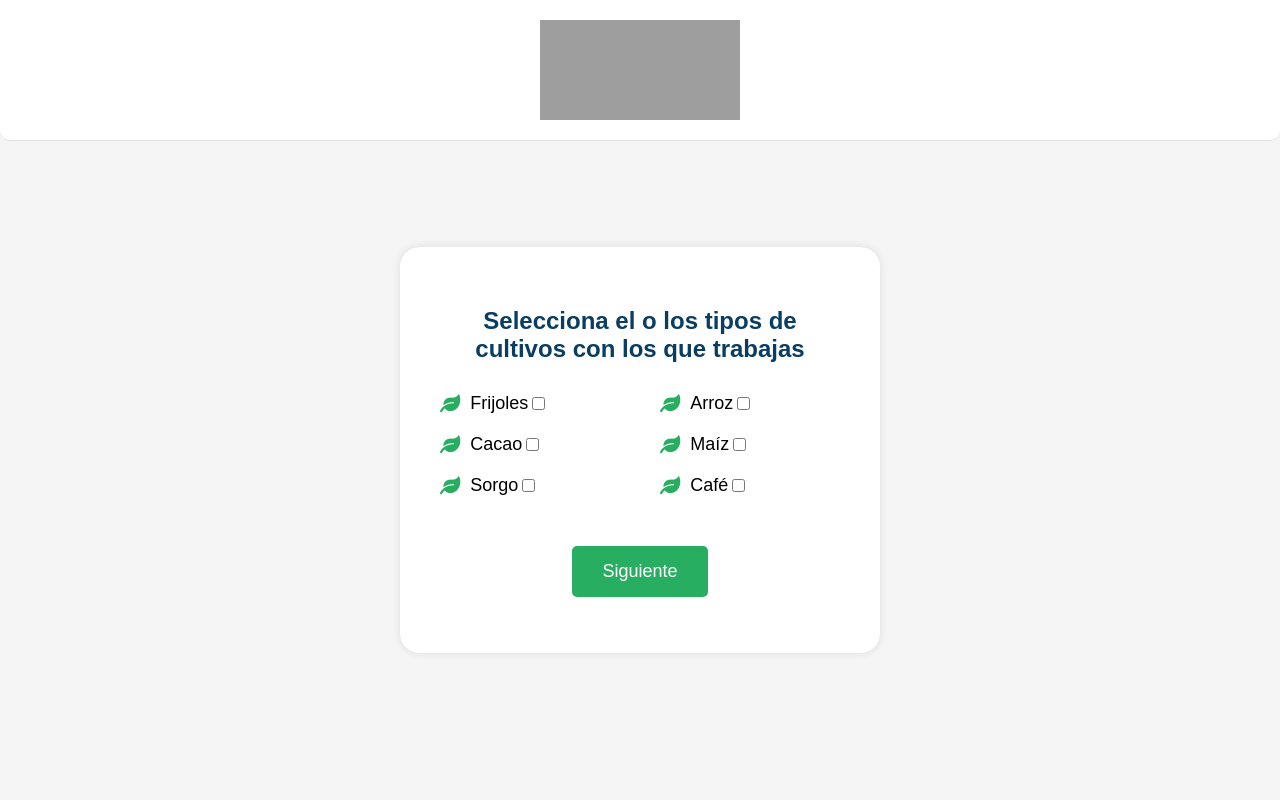
After one commit to Eduard8813/Tecnoterra, a PHP site: page /webs/selecciondelcultivo.php in a window 1280 px wide. The commit adds this page. Run offline with PHP 8.4, Linux system fonts and the light colour scheme; grey boxes are pictures that could not be loaded.

Commit message:
Mejoras
Se agrego cultivo ya especificado y manejo de consultas en la base de dato

```diff
--- a/Public/styles/style1.css
+++ b/Public/styles/style1.css
@@ -5,7 +5,7 @@ body {
     display: flex;
     align-items: center;
     justify-content: center;
-    min-height: 100vh;
+    min-height: 0vh;
     background-color: rgba(0, 0, 0, 0.5);
     color: white;
     font-family: Arial, sans-serif;
@@ -40,7 +40,7 @@ body {
 }
 
 .input-group input {
-    width: 80%;
+    width: 100%;
     padding: 0.5rem 0.75rem 0.5rem 2.5rem;
     border-radius: 9999px;
     border: 1px solid #D1D5DB;
--- a/Public/styles/style3.css
+++ b/Public/styles/style3.css
@@ -13,7 +13,7 @@ body {
 }
 
 .header img {
-    height: 150px;
+    height: 100px;
 }
 
 .nav {
--- a/Public/styles/style4.css
+++ b/Public/styles/style4.css
@@ -14,7 +14,7 @@
  }
 
  .header img {
-     height: 150px;
+     height: 100px;
  }
 
  .header .menu-icon {
--- a/index.php
+++ b/index.php
@@ -61,7 +61,7 @@
                 <input type="password" placeholder="Contraseña" id="login-password">
                 <div id="login-password-error" class="hidden text-red-500 text-sm">La contraseña es obligatoria.</div>
             </div>
-            <button class="btn" onclick="validateLoginForm()">Iniciar sesión</button>
+            <button class="btn" id="login-btn" onclick="validateLoginForm()">Iniciar sesión</button>
             <p id="text" class="mt-4">¿Aún no tienes una cuenta?</p>
             <a class="register-link" href="#" id="register-link">Crear cuenta</a>
         </div>
--- a/src/funcionamiento/src3.js
+++ b/src/funcionamiento/src3.js
@@ -79,7 +79,7 @@ function updateAllCards() {
             });
 
             // Obtener la lista de cultivos
-            const cultivos = data.cultivo.split(','); // Separar la cadena en un arreglo
+            const cultivos = data.cultivo.split(/[,\s]+/); // Split by commas and one or more spaces
 
             // Mostrar los bloques correspondientes a los cultivos
             cultivos.forEach(cultivo => {
--- a/webs/perfil.php
+++ b/webs/perfil.php
@@ -8,7 +8,7 @@
  </head>
  <body>
   <div class="header">
-   <img alt="TecnoTerra Logo" height="50" src="../public/imagenes/nombre.png" width="250"/>
+   <img alt="TecnoTerra Logo" height="50" src="../public/imagenes/nombre.png" width="200"/>
    <i class="fas fa-bars menu-icon" onclick="toggleMenu()">
    </i>
   </div>
--- /dev/null
+++ b/webs/selecciondelcultivo.php
@@ -0,0 +1,175 @@
+<html>
+ <head>
+  <title>
+   TecnoTerra
+  </title>
+  <link href="https://cdnjs.cloudflare.com/ajax/libs/font-awesome/5.15.3/css/all.min.css" rel="stylesheet"/>
+  <style>
+   body {
+            font-family: 'Arial', sans-serif;
+            margin: 0;
+            padding: 0;
+            display: flex;
+            flex-direction: column;
+            align-items: center;
+            justify-content: center;
+            height: 100vh;
+            background-color: #f5f5f5;
+        }
+        .header {
+            width: 100%;
+            background-color: white;
+            padding: 20px 0;
+            text-align: center;
+            border-bottom: 1px solid #e0e0e0;
+            position: absolute;
+            top: 0;
+            border-radius: 0 0 10px 10px;
+        }
+        .header img {
+            height: 100px;
+        }
+        .content {
+            background-color: white;
+            border-radius: 20px;
+            box-shadow: 0 0 10px rgba(0, 0, 0, 0.1);
+            padding: 40px;
+            text-align: center;
+            width: 400px;
+            margin-top: 100px;
+        }
+        .content h2 {
+            color: #0a3d62;
+            font-size: 24px;
+            margin-bottom: 30px;
+        }
+        .content ul {
+            list-style: none;
+            padding: 0;
+            margin: 0;
+            display: flex;
+            flex-wrap: wrap;
+            justify-content: space-between;
+        }
+        .content ul li {
+            display: flex;
+            align-items: center;
+            width: 45%;
+            margin-bottom: 20px;
+            cursor: pointer;
+            font-size: 18px;
+        }
+        .content ul li i {
+            color: #27ae60;
+            margin-right: 10px;
+        }
+        .content ul li.checked i {
+            color: #27ae60;
+        }
+        .content ul li.checked::after {
+            content: '\f00c';
+            font-family: 'Font Awesome 5 Free';
+            font-weight: 900;
+            color: #27ae60;
+            margin-left: auto;
+        }
+        .next-button {
+            margin-top: 30px;
+            padding: 15px 30px;
+            background-color: #27ae60;
+            color: white;
+            border: none;
+            border-radius: 5px;
+            cursor: pointer;
+            font-size: 18px;
+        }
+        .next-button:hover {
+            background-color: #219150;
+        }
+  </style>
+ </head>
+ <body>
+  <div class="header">
+   <img alt="TecnoTerra Logo" height="200" src="../Public/imagenes/nombre.png" width="200"/>
+  </div>
+  <div class="content">
+  <h2>
+    Selecciona el o los tipos de cultivos con los que trabajas
+  </h2>
+  <form id="cultivos-form">
+    <ul>
+      <li>
+        <i class="fas fa-leaf"></i>
+        Frijoles
+        <input type="checkbox" name="cultivos[]" value="Frijoles">
+      </li>
+      <li>
+        <i class="fas fa-leaf"></i>
+        Arroz
+        <input type="checkbox" name="cultivos[]" value="Arroz">
+      </li>
+      <li>
+        <i class="fas fa-leaf"></i>
+        Cacao
+        <input type="checkbox" name="cultivos[]" value="Cacao">
+      </li>
+      <li>
+        <i class="fas fa-leaf"></i>
+        Maíz
+        <input type="checkbox" name="cultivos[]" value="Maíz">
+      </li>
+      <li>
+        <i class="fas fa-leaf"></i>
+        Sorgo
+        <input type="checkbox" name="cultivos[]" value="Sorgo">
+      </li>
+      <li>
+        <i class="fas fa-leaf"></i>
+        Café
+        <input type="checkbox" name="cultivos[]" value="Café">
+      </li>
+    </ul>
+    <button class="next-button" type="submit">
+      Siguiente
+    </button>
+  </form>
+  <script>
+  const form = document.getElementById('cultivos-form');
+
+  form.addEventListener('submit', (e) => {
+    e.preventDefault();
+
+    const cultivos = [];
+    const checkboxes = document.querySelectorAll('input[type="checkbox"]:checked');
+
+    checkboxes.forEach((checkbox) => {
+      cultivos.push(checkbox.value);
+    });
+
+    const data = { cultivos };
+
+    fetch('../backend/cultivos.php', {
+      method: 'POST',
+      headers: {
+        'Content-Type': 'application/json'
+      },
+      body: JSON.stringify(data)
+    })
+    .then(response => response.json())
+    .then((data) => {
+      console.log(data);
+      if (data.Respuesta) {
+         window.location.href = '../backend/consultadedatos.php';
+      } else {
+        // Handle error response
+      }
+    })
+    .catch((error) => {
+      console.error('Error:', error);
+    });
+  });
+</script>
+  </script>
+</div>
+ </body>
+</html>
```
Also changed, not shown: backend/cultivos.php (added, +36 -0 lines), backend/peticioncultivo.php (added, +23 -0 lines), src/funcionamiento/src1.js (+26 -37 lines), webs/sensores.php (+5 -5 lines).
